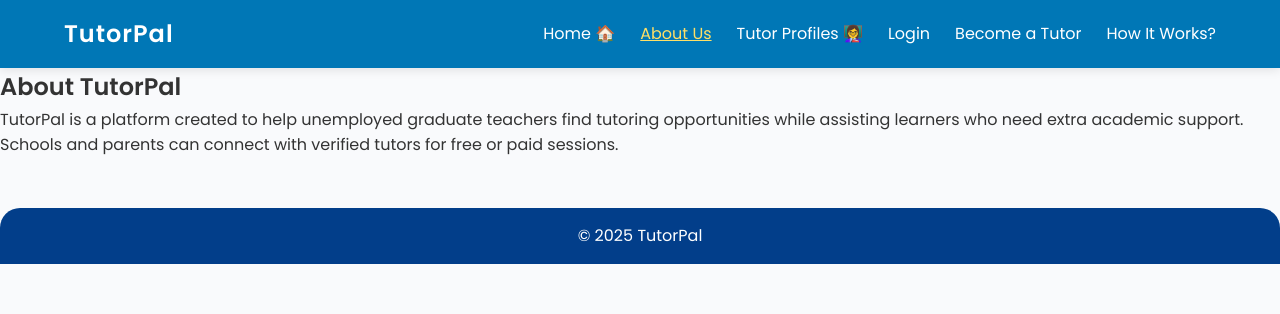
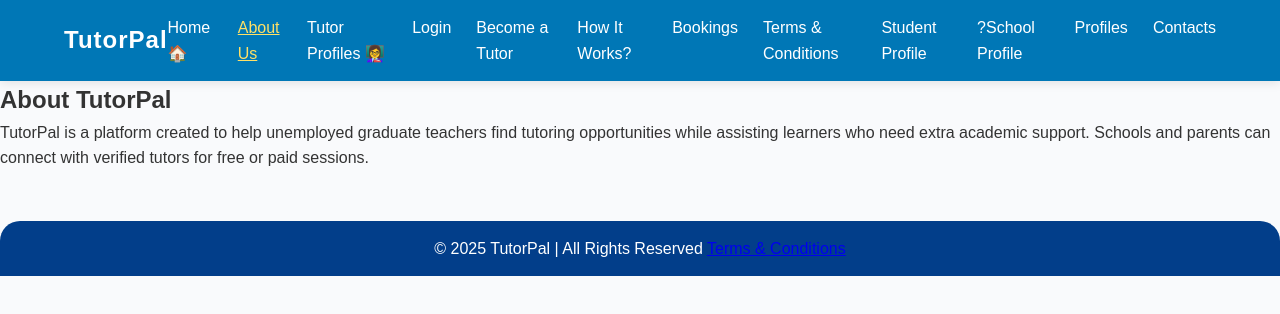
Before and after one commit to precioussebola/TUTORPAL, a plain HTML site: page about.html in a window 1280 px wide. Drawn offline with Linux system fonts and the light colour scheme.

Commit message:
Update about.html with new links and footer
Added new navigation links and updated footer.

```diff
--- a/about.html
+++ b/about.html
@@ -5,7 +5,10 @@
   <meta name="viewport" content="width=device-width, initial-scale=1.0" />
   <title>About | TutorPal</title>
   <link rel="stylesheet" href="styles.css">
-<link href="https://fonts.googleapis.com/css2?family=Poppins:wght@300;400;600&display=swap" rel="stylesheet">
+<link
+  rel="stylesheet"
+  href="https://cdnjs.cloudflare.com/ajax/libs/font-awesome/6.5.0/css/all.min.css"
+/>
 
 </head>
 <body>
@@ -19,6 +22,13 @@
         <li><a href="login.html">Login</a></li>
         <li><a href="become-a-tutor.html">Become a Tutor</a></li>
         <li><a href="how-it-works.html">How It Works?</a></li>
+        <li><a href="booking.html">Bookings</a></li>
+        <li><a href="terms-and-conditions.html">Terms & Conditions</a></li>
+        <li><a href="student-profile.html"></a>Student Profile</li>
+        <li><a href="school-profile.html">?</a>School Profile</li>
+        <li><a href="profiles.html"></a>Profiles</li>
+        <li><a href="contact.html"></a>Contacts</li>
+
       </ul>
     </nav>
   </header>
@@ -34,7 +44,8 @@
   </section>
 
   <footer>
-    <p>&copy; 2025 TutorPal</p>
+    <p>&copy; 2025 TutorPal | All Rights Reserved
+      <a href="terms-and-conditions.html">Terms & Conditions</a></p>
   </footer>
 </body>
 </html>
```
